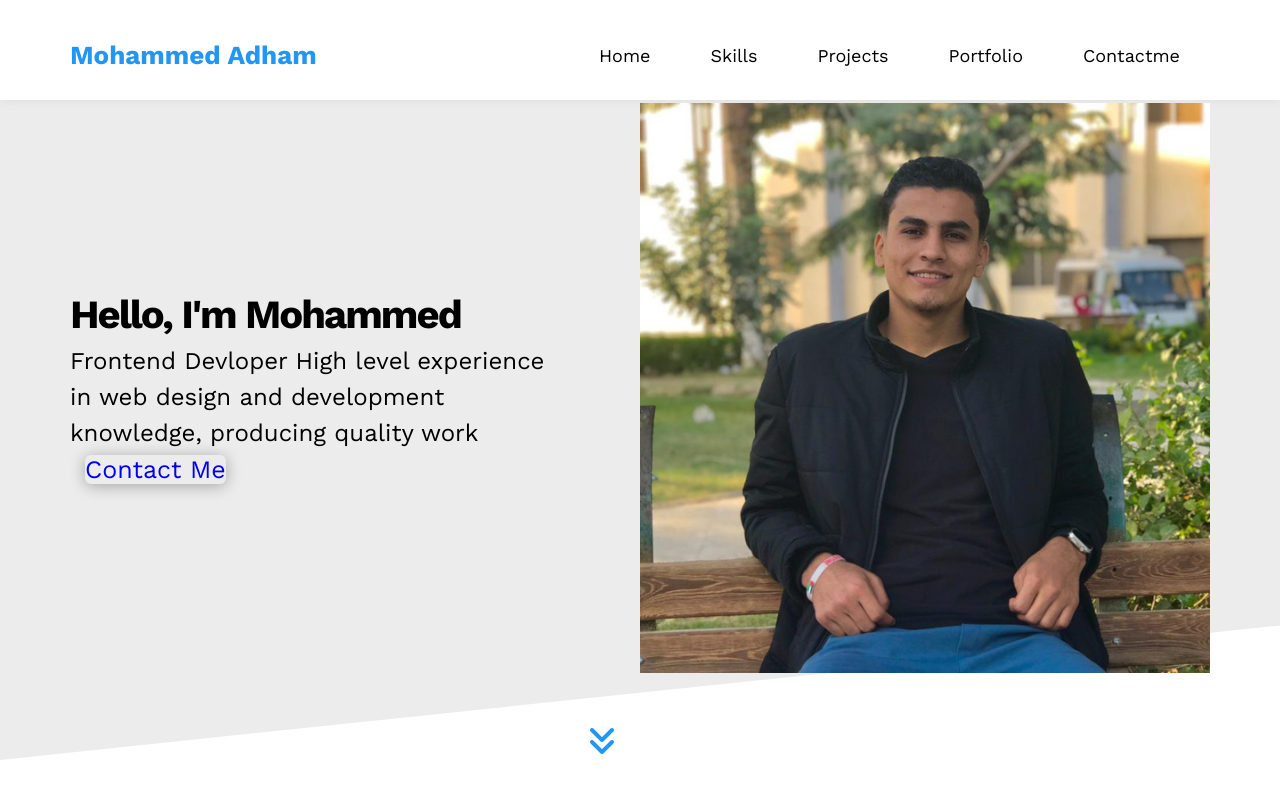
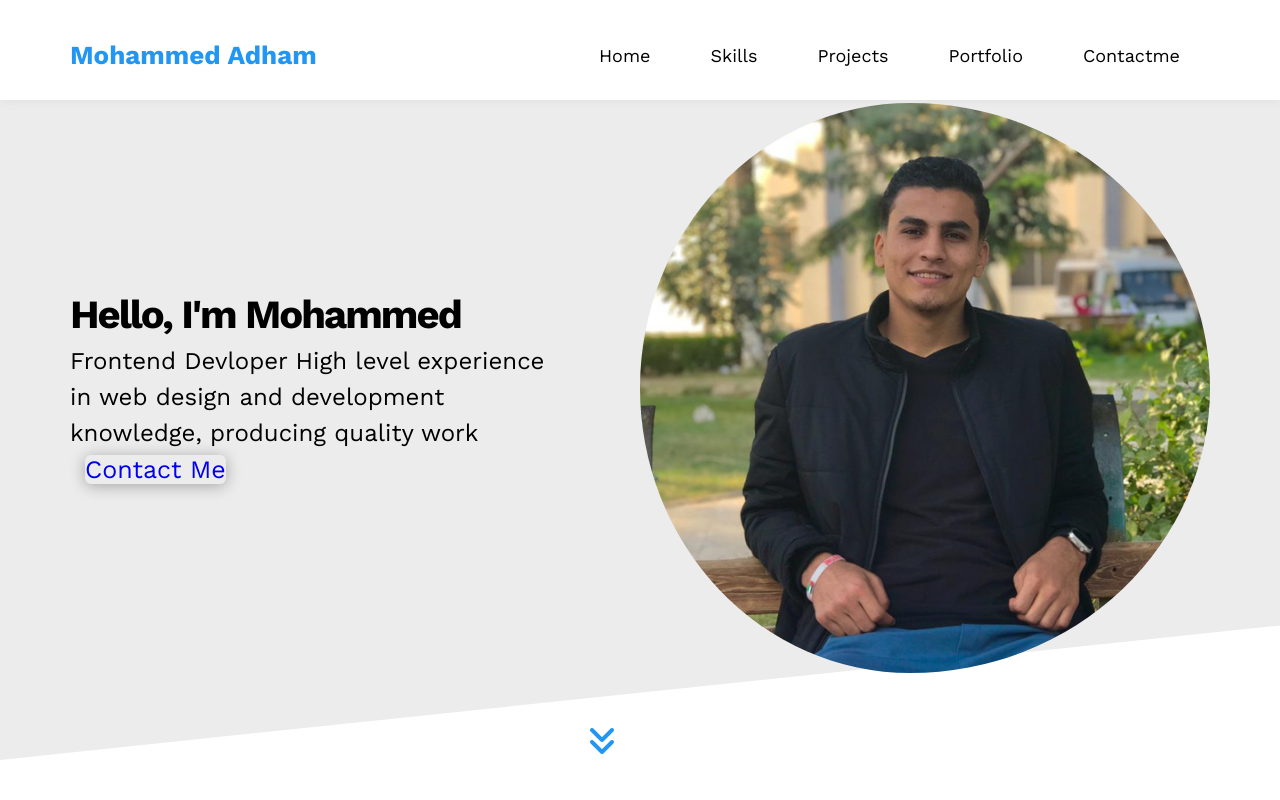
Before and after one commit to mohammedadhammo/My-Website, a plain HTML site: page index.html in a window 1280 px wide. Shown: the top 800 px of the page. Drawn offline with nearby package versions, Linux system fonts and the light colour scheme.

Commit message:
index.html

```diff
--- a/index.html
+++ b/index.html
@@ -72,7 +72,7 @@
                 <span> <a href="mailto:mohammedadhamm505@gmail.com" target="_blank" title="Contact me">Contact Me</a> </span>
             </div>
                 <div class="image">
-                <img src="Images/me.jpeg" alt="">
+                <img style=" border-radius: 50%;" src="Images/me.jpeg" alt="">
             </div>
         </div>
         <a href="#skills" class="go-down">
```
